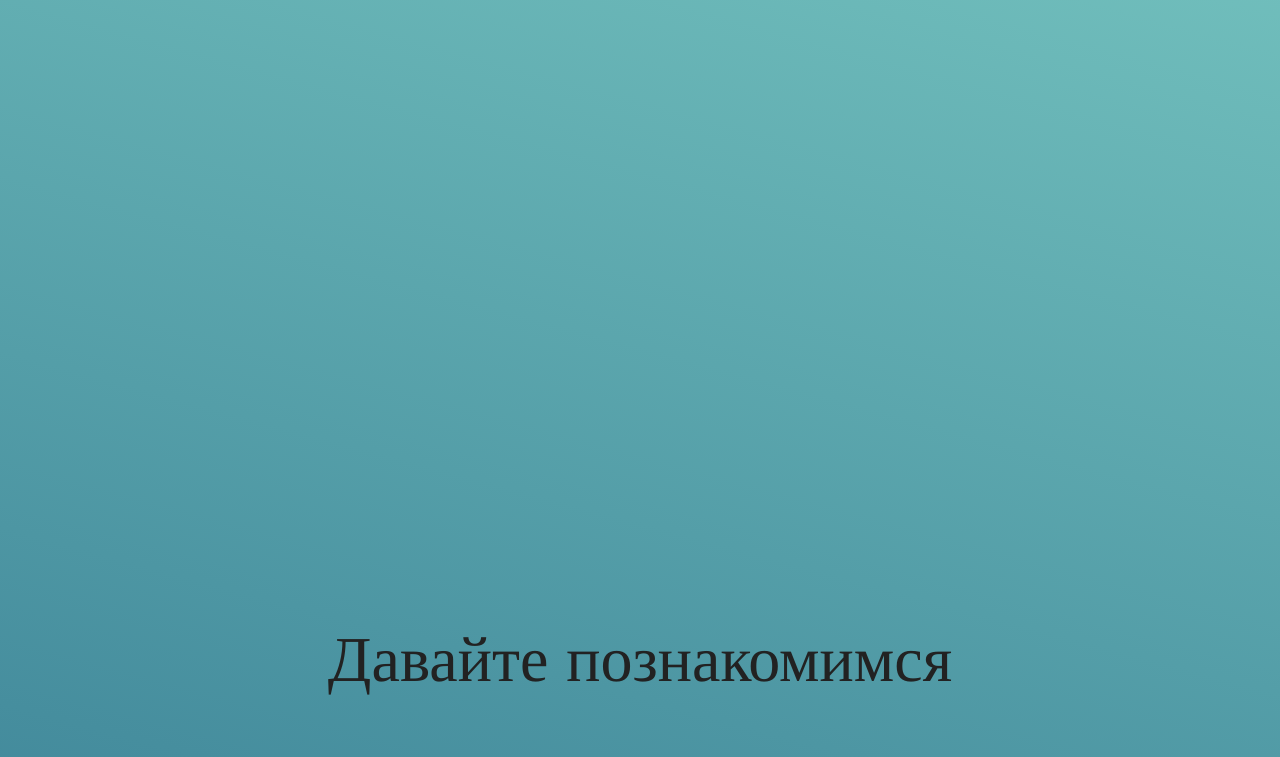
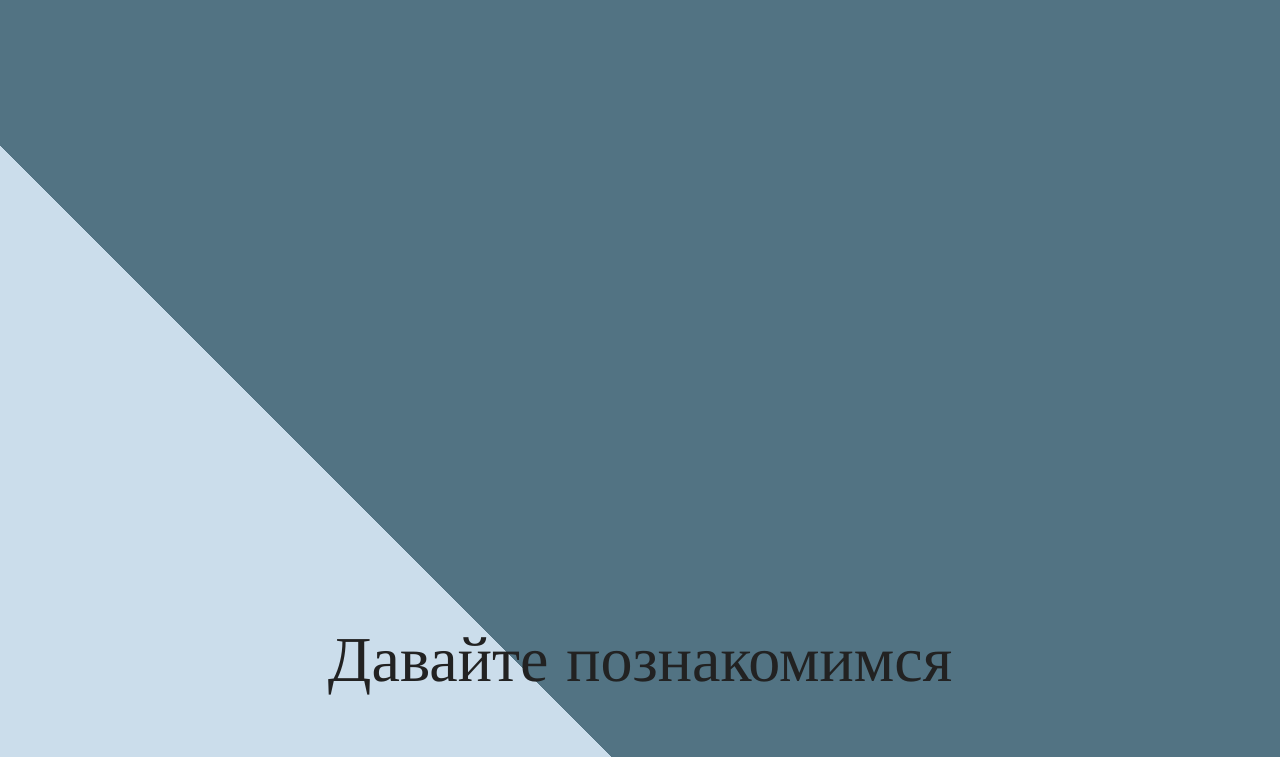
Before and after one commit to toshakostarev/MySite, a plain HTML site: page index.html in a window 1280 px wide. Shown: the part 412-1169 px from the top of the page. Drawn offline with nearby package versions, Linux system fonts and the light colour scheme.

Commit message:
Update style.css

```diff
--- a/style.css
+++ b/style.css
@@ -5,7 +5,7 @@ body {
   font-size: 16px;
   line-height: 32px;
   color: #222222;
-  background-image: linear-gradient(15deg, #13547a 0%, #80d0c7 100%);
+  background-image:  linear-gradient(45deg, #CBDDEB, #CBDDEB 50%, #527383 50%);
   background-repeat: no-repeat;
   background-position: top center;
 }
```
